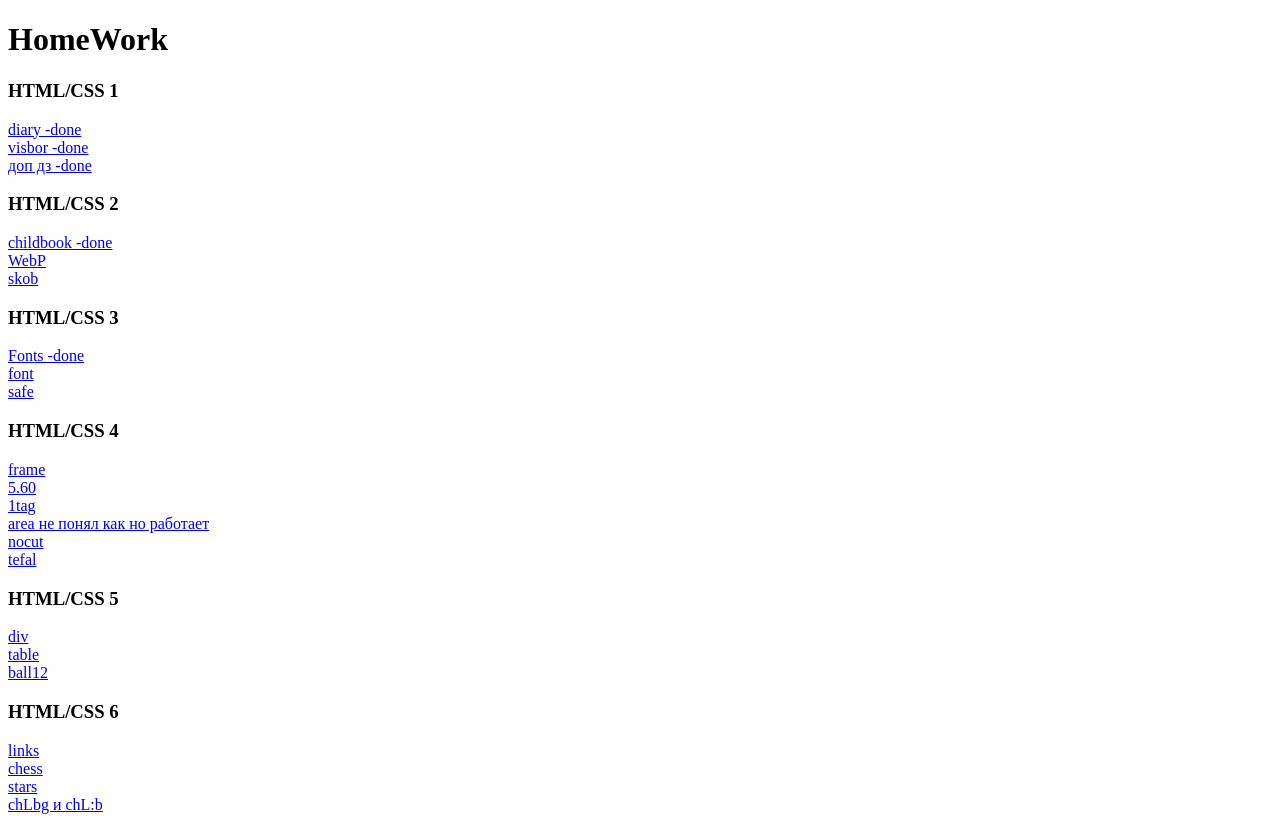
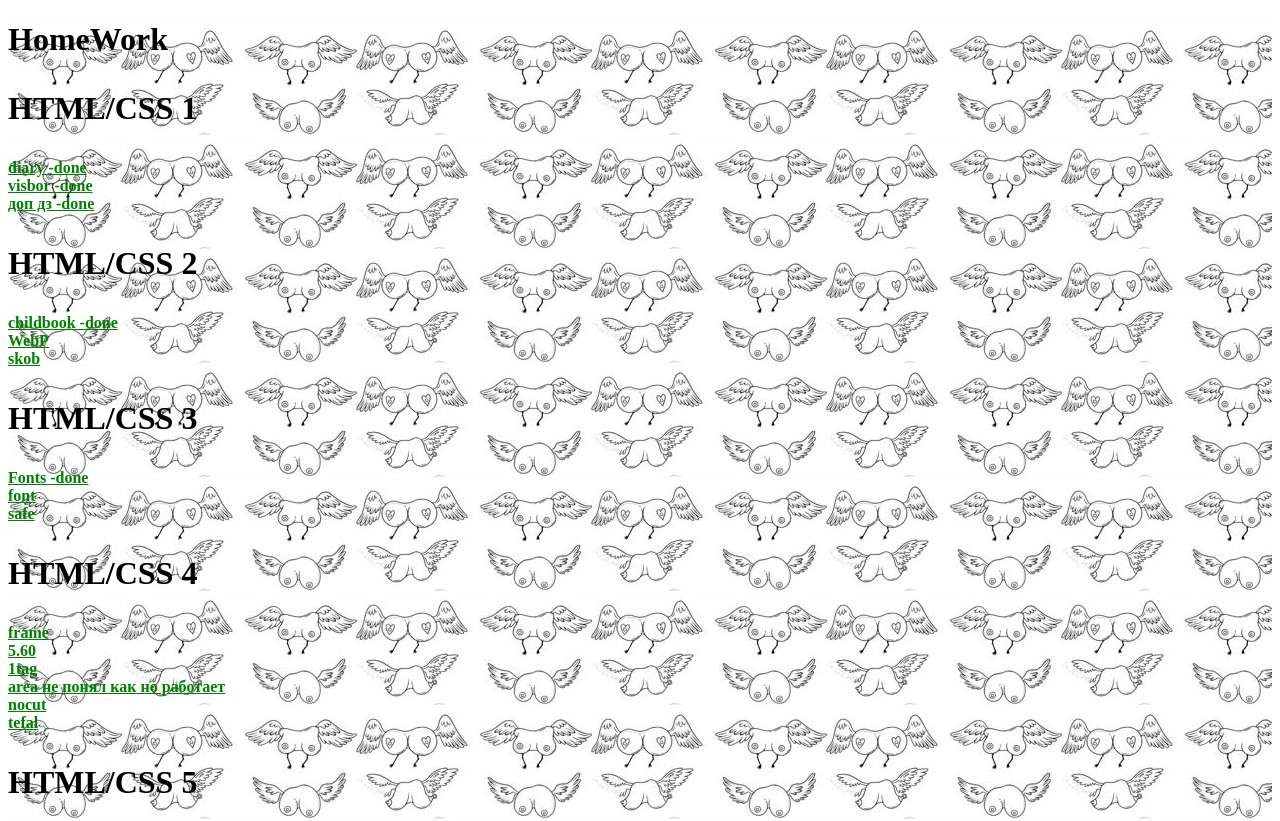
Before and after one commit to Agon-Dray/Nenartovich_Serghey, a plain HTML site: page index.html in a window 1280 px wide. Shown: the top 821 px of the page. Drawn offline with Linux system fonts and the light colour scheme.

Commit message:
хоме ворке йобанатого рот

```diff
--- a/index.html
+++ b/index.html
@@ -6,7 +6,19 @@
     <meta name="viewport" content="width=device-width, initial-scale=1.0">
     <title>Document</title>
 </head>
+ <style>
+    h3{
+        font-size: 32px;
+        font-weight: bold;
+        color: black;
+    }
+    a{
+        font-weight: bold;
+        color: green;
+    }
+ </style>
 <body>
+    <div style="background: url(img/bg1.jpg);">
     <h1>HomeWork</h1>
     <h3>HTML/CSS 1</h3>
     <a href= "home/diary/DIARY.html"> diary -done</a><br>
@@ -36,5 +48,6 @@
     <a href="home/css_chess/index.html">chess</a><br>
     <a href="home/stars/index.html">stars</a><br>
     <a href="home/5.60/index.html">chLbg и chL:b</a><br>
+    </div>
 </body>
 </html>
```
Also changed, not shown: img/bg1.jpg (added).
